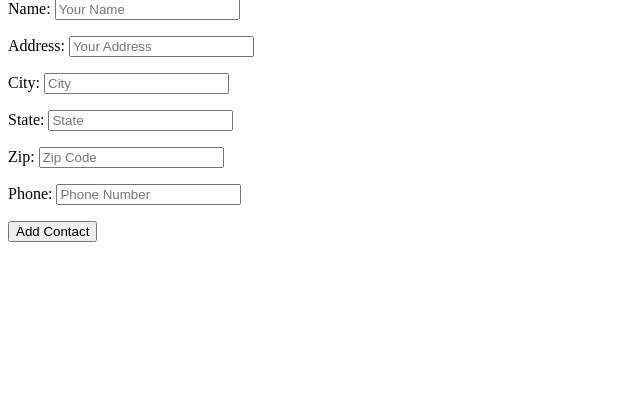
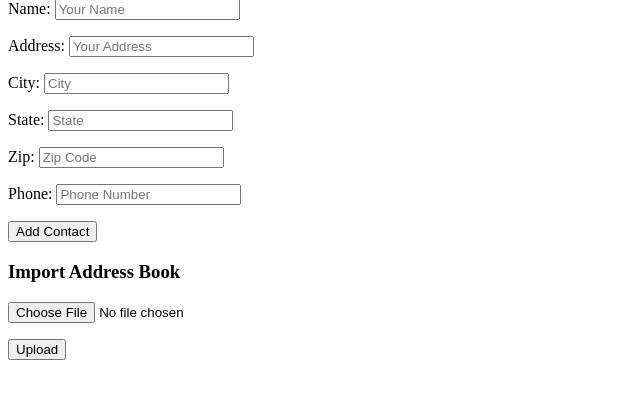
Before and after one commit to areveal/Codeup_Web_Exercises, a PHP site: page /address_book.php in a window 1280 px wide. Shown: the part 168-567 px from the top of the page, without its empty margins (0-640 px from the left). Run offline with PHP 8.4, Linux system fonts and the light colour scheme.

Commit message:
added file upload feature through classes

```diff
--- a/public/address_book.php
+++ b/public/address_book.php
@@ -70,6 +70,32 @@ if(isset($_GET['remove_item'])) {
 	header('address_book.php');
 }
 
+// Verify there were uploaded files and no errors
+if (count($_FILES) > 0 && $_FILES['file']['error'] == 0) {
+	if($_FILES['file']['type'] == 'text/csv'){
+		// Set the destination directory for uploads
+		$upload_dir = '/vagrant/sites/codeup.dev/public/uploads/';
+		// Grab the filename from the uploaded file by using basename
+		$filename = basename($_FILES['file']['name'] . time());
+		// Create the saved filename using the file's original name and our upload directory
+		$saved_filename = $upload_dir . $filename;
+		// Move the file from the temp location to our uploads directory
+		move_uploaded_file($_FILES['file']['tmp_name'], $saved_filename);
+		//time to import the list
+		//create a new instance for your imported list
+		$upload = new AddressDataStore("uploads/$filename");
+		//read in file
+		$upload->read_address_book();
+		//add new items to todo list
+		$address_book->addresses_array = array_merge($address_book->addresses_array, $upload->addresses_array);
+		//save
+		$address_book->write_address_book();
+	} else {
+		//send error message if not a text file
+		$errormessage = "File must be a text file... You jive turkey!!!";
+	}
+}
+
 ?>
 
 <!DOCTYPE html>
@@ -100,7 +126,7 @@ if(isset($_GET['remove_item'])) {
 	<h3>Add Contacts</h3>
 
 	<!--only show error message if form input is not valid-->
-	<? if((!$isValid) && !empty($_POST)) : ?>
+	<? if((!$isValid) && !empty($_POST) && empty($_POST['file'])) : ?>
 		<h3 style="color:red">You must input all required fields. </h3>
 	<? endif; ?>
 	<!--'sticky' form-->
@@ -133,6 +159,11 @@ if(isset($_GET['remove_item'])) {
 		<input type='submit' value="Add Contact">
 
 	</form>
+	<h3>Import Address Book</h3>
+	<form method="POST" action="address_book.php" enctype="multipart/form-data">
+		<p><input type='file' name='file'></p>
+		<input type='submit' value='Upload'>
+	</form>
 
 </body>
 </html>
```
Also changed, not shown: 1 other file.
